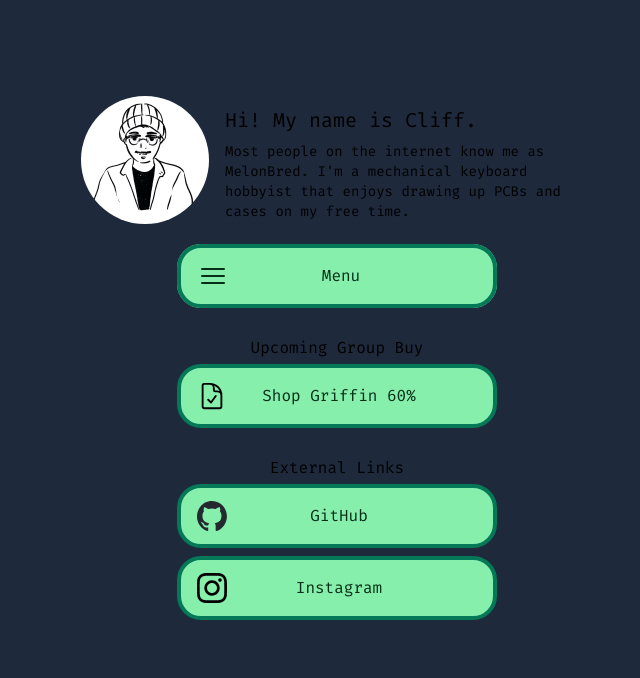
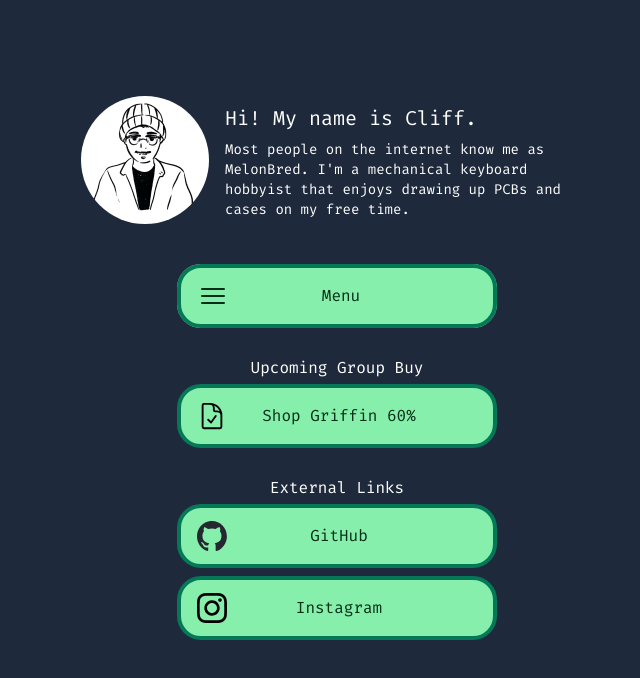
Before and after one commit to melonbred/personal-website, a Next.js app: page / in a window 1280 px wide. Shown: the top 678 px of the page, without its empty margins (303-943 px from the left). Built offline with nearby package versions, Linux system fonts and the light colour scheme.

Commit message:
Forced white text on main layout. Previously dependent on system appearance.

```diff
--- a/src/app/layout.tsx
+++ b/src/app/layout.tsx
@@ -21,7 +21,7 @@ export default function RootLayout({
 }) {
   return (
     <html lang="en">
-      <body className={`${fira_Mono.className}`}>{children}</body>
+      <body className={`${fira_Mono.className} text-white`}>{children}</body>
     </html>
   );
 }
--- a/src/app/page.tsx
+++ b/src/app/page.tsx
@@ -18,7 +18,7 @@ export default function Home() {
               />
             </div>
           </div>
-          <div className="flex w-96 flex-col justify-center px-4 text-center md:w-96 md:text-left">
+          <div className="flex w-96 flex-col justify-center px-4 pb-6 text-center md:w-96 md:text-left">
             <h1 className="py-2 text-xl">Hi! My name is Cliff.</h1>
             <p className="text-sm">
               Most people on the internet know me as MelonBred. I&apos;m a
```
